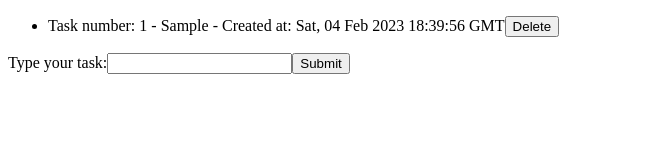
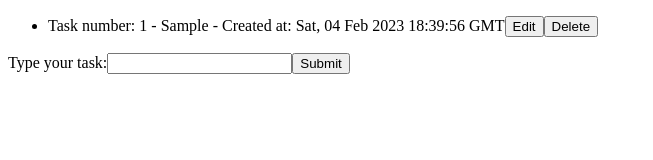
Before and after one commit to matheuspl92/react-task-app, a React (Create React App) app: page / in a window 1280 px wide. Both pictures are taken after typing "Sample" into the empty fields and a click on the input "Submit". Shown: the top 160 px of the page, without its empty margins (0-653 px from the left). Built offline with nearby package versions, Linux system fonts and the light colour scheme.

Commit message:
Add edit task function

```diff
--- a/src/App.js
+++ b/src/App.js
@@ -10,6 +10,7 @@ export default class App extends Component {
     this.updateTasks = this.updateTasks.bind(this);
     this.orderTasks = this.orderTasks.bind(this);
     this.deleteTask = this.deleteTask.bind(this);
+    this.editTask = this.editTask.bind(this);
   };
 
   updateTasks(newTask) {
@@ -44,10 +45,16 @@ export default class App extends Component {
     this.orderTasks();
   };
 
+  editTask(taskNumber, newText) {
+    const { tasks } = { ...this.state };
+    tasks[taskNumber - 1].text = newText;
+    this.setState({ tasks: tasks });
+  }
+
   render() {
     return (
       <div>
-        <Overview tasks={this.state.tasks} deleteTask={this.deleteTask} />
+        <Overview tasks={this.state.tasks} deleteTask={this.deleteTask} editTask={this.editTask} />
         <Form updateTasks={this.updateTasks} orderTasks={this.orderTasks} />
       </div>
     )
--- a/src/components/Overview.js
+++ b/src/components/Overview.js
@@ -3,11 +3,11 @@ import Task from './Task'
 
 export default class Overview extends Component {
   render() {
-    const { tasks, deleteTask } = this.props;
+    const { tasks, deleteTask, editTask } = this.props;
     return (
       <ul>
         {tasks.map((task, id) => {
-            return <Task task={task} key={id} deleteTask={deleteTask} />
+            return <Task task={task} key={id} deleteTask={deleteTask} editTask={editTask} />
         })}
       </ul>
     )
--- a/src/components/Task.js
+++ b/src/components/Task.js
@@ -2,16 +2,56 @@ import React, { Component } from "react";
 
 class Task extends Component {
 
+    constructor(props) {
+        super(props);
+        this.state = { value: this.props.task.text, isBeingEdited: false };
+
+        this.handleEdit = this.handleEdit.bind(this);
+        this.handleClickEdit = this.handleClickEdit.bind(this);
+        this.handleClickSubmit = this.handleClickSubmit.bind(this);
+        this.handleChange = this.handleChange.bind(this);
+    }
+
+    handleClickEdit() {
+        this.setState({ isBeingEdited: true });
+    }
+
+    handleClickSubmit(number, editTask) {
+        editTask(number, this.state.value);
+        this.setState({ isBeingEdited: false });
+    }
+
+    handleChange(event) {
+        this.setState({ value: event.target.value });
+    }
+
+    handleEdit({ number, text, createdAt }, deleteTask, editTask, isBeingEdited) {
+
+        if (isBeingEdited) {
+            return (
+                <li>
+                    Task number: {number} - <input type="text" value={this.state.value} onChange={this.handleChange} /> - Created at: {createdAt.toUTCString()}
+                    <button onClick={() => this.handleClickSubmit(number, editTask)}>Submit</button>
+                    <button key={number} onClick={() => deleteTask(number)}>Delete</button>
+                </li>
+
+            )
+        } else {
+            return (
+                <li>
+                    Task number: {number} - {text} - Created at: {createdAt.toUTCString()}
+                    <button onClick={this.handleClickEdit}>Edit</button>
+                    <button key={number} onClick={() => deleteTask(number)}>Delete</button>
+                </li>
+
+            )
+        }
+    }
+
     render() {
-        const { task, deleteTask } = this.props;
-        const { text , createdAt, number } = task;
+        const { task, deleteTask, editTask } = this.props;
 
-        return (
-            <li>
-                Task number: {number} - {text} - Created at: {createdAt.toUTCString()}
-                <button key={number} onClick={() => deleteTask(number)}>Delete</button>
-            </li>
-        );
+        return this.handleEdit(task, deleteTask, editTask, this.state.isBeingEdited);
     }
 }
 
```
